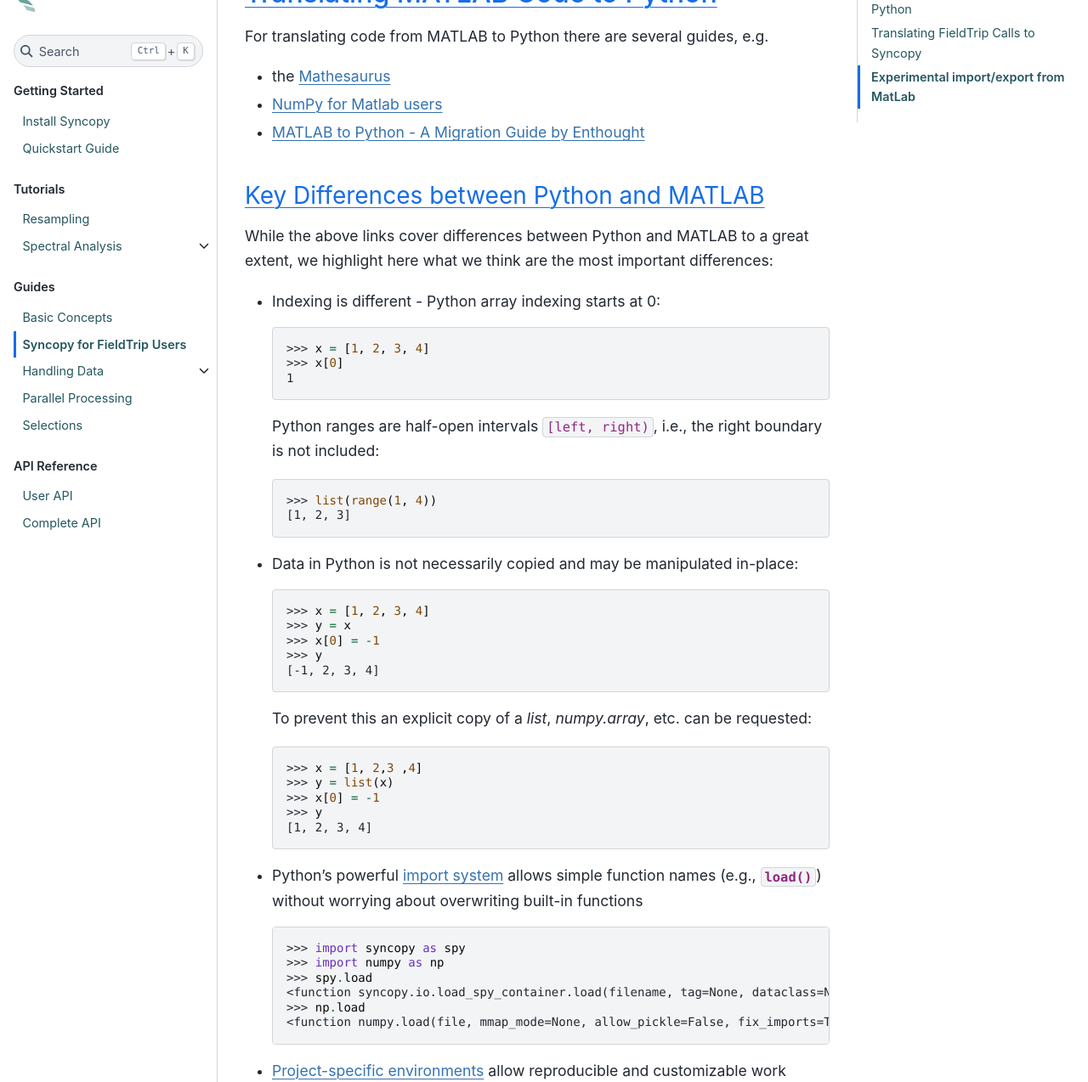
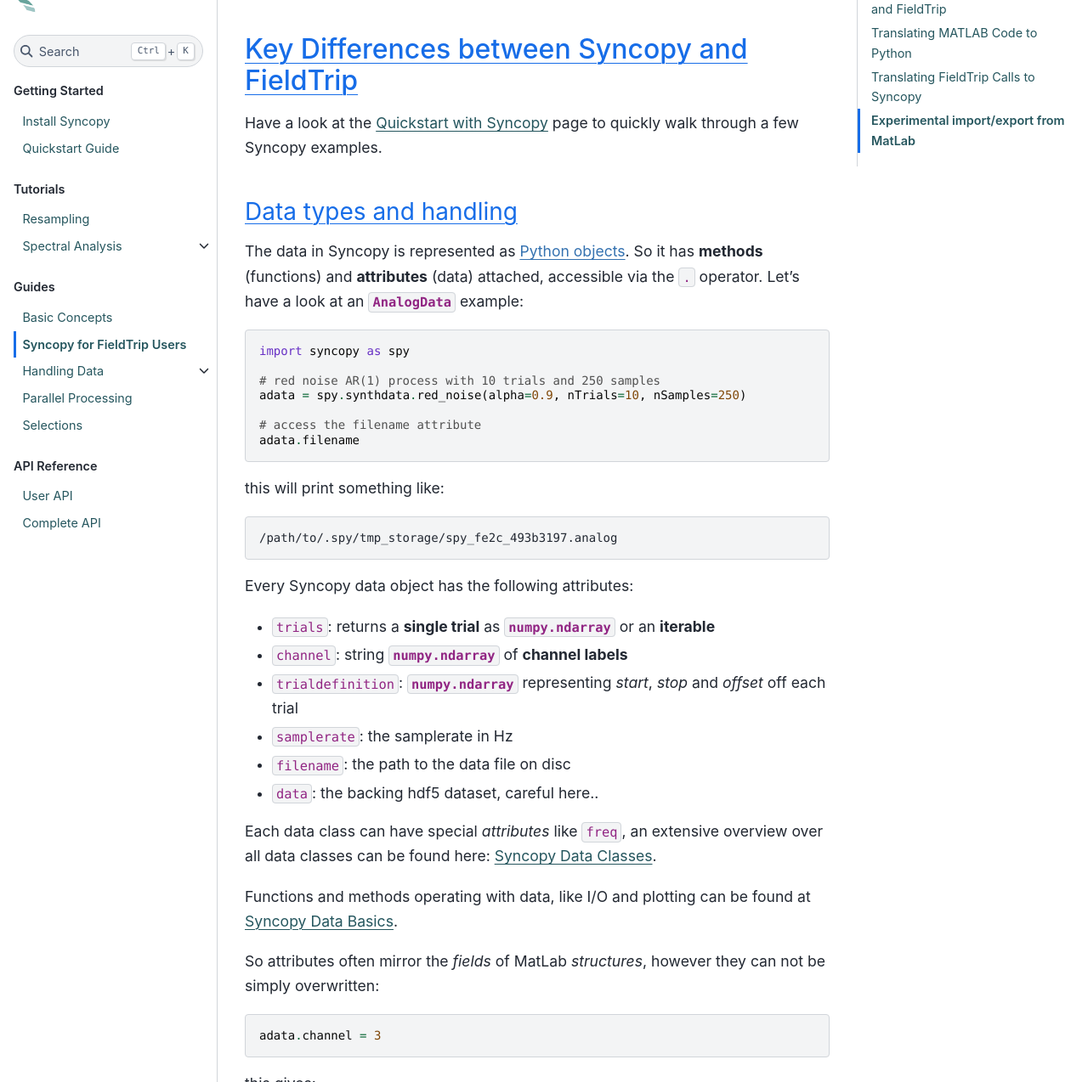
Before and after one commit to esi-neuroscience/syncopy, a Sphinx documentation site: the page built from doc/source/user/fieldtrip.rst, in a window 1280 px wide and 1400 px high, scrolled down 986 px, cut to the strip 126-1400 px from the top of the window. Shown: the whole strip at 85% size. Built offline with Sphinx 7.4.7 and the Sphinx Book theme 1.1.4, drawn with Linux system fonts in a browser that asks for light colours; the version number is read from the project's files by our own code; some of the changed text lies outside the part shown.

Commit message:
DOC: Improve FT doc
Changes to be committed:
	modified:   doc/source/quickstart/quickstart.rst
	modified:   doc/source/user/data_basics.rst
	modified:   doc/source/user/fieldtrip.rst

```diff
--- a/doc/source/quickstart/quickstart.rst
+++ b/doc/source/quickstart/quickstart.rst
@@ -35,7 +35,7 @@
 To recap: we have generated a synthetic dataset white noise on both channels, and channel1 additionally carries the damped harmonic signal.
 
 .. hint::
-   Further details about artificial data generation can be found at the :ref:`synth_data` section.
+   Further details about artificial data generation can be found at the :ref:`synthdata` section.
 
 
 Data Object Inspection
--- a/doc/source/user/data_basics.rst
+++ b/doc/source/user/data_basics.rst
@@ -1,3 +1,5 @@
+.. _data_basics:
+
 Syncopy Data Basics
 ===================
 
--- a/doc/source/user/fieldtrip.rst
+++ b/doc/source/user/fieldtrip.rst
@@ -26,6 +26,75 @@
 
 .. autosummary::
    syncopy.load_ft_raw
+
+
+Key Differences between Syncopy and FieldTrip
+---------------------------------------------
+
+Have a look at the :ref:`quick_start` page to quickly walk through a few Syncopy examples.
+
+Data types and handling
+^^^^^^^^^^^^^^^^^^^^^^^
+
+The data in Syncopy is represented as `Python objects <https://python.swaroopch.com/oop.html>`_. So it has **methods** (functions) and **attributes** (data) attached, accessible via the ``.`` operator. Let's have a look at an :class:`~syncopy.AnalogData` example::
+
+  import syncopy as spy
+
+  # red noise AR(1) process with 10 trials and 250 samples
+  adata = spy.synthdata.red_noise(alpha=0.9, nTrials=10, nSamples=250)
+
+  # access the filename attribute
+  adata.filename
+
+this will print something like:
+
+.. code-block:: bash
+
+   /path/to/.spy/tmp_storage/spy_fe2c_493b3197.analog
+
+Every Syncopy data object has the following attributes:
+
+- ``trials``: returns a **single trial** as :class:`numpy.ndarray` or an **iterable**
+- ``channel``: string :class:`numpy.ndarray` of **channel labels**
+- ``trialdefinition``: :class:`numpy.ndarray` representing `start`, `stop` and `offset` off each trial
+- ``samplerate``: the samplerate in Hz
+- ``filename``: the path to the data file on disc
+- ``data``: the backing hdf5 dataset, careful here..
+
+Each data class can have special `attributes` like ``freq``, an extensive overview over all data classes can be found here: :ref:`syncopy-data-classes`.
+
+Functions and methods operating with data, like I/O and plotting can be found at :ref:`data_basics`.
+
+So attributes often mirror the `fields` of MatLab `structures`, however they can not be simply overwritten::
+
+  adata.channel = 3
+
+this gives::
+
+   SPYTypeError: Wrong type of `channel`: expected array_like found int
+
+Syncopy has its own error handling, and tries to tell you what is wrong. So here, an **array_like** was epxected, but a single **int** was the input. **array_like** basically means a sequence type, so :class:`numpy.ndarray` or Python ``list``. Let's try again::
+
+  adata.channel = ['c1', 'c2', 'c3']
+
+Still no good::
+
+  SPYValueError: Invalid value of `channel`: 'shape = (3,)'; expected array of shape (2,)
+
+So in NumPy language that tells us, that Syncopy expected an array with two elements instead of three. Inspecting the ``channel`` attribute::
+
+  adata.channel
+
+.. code-block:: python
+
+   array(['channel1', 'channel2'], dtype='<U8')
+
+we see that we have only two channels in this case, so setting three channel labels indeed makes no sense. Finally with::
+
+  adata.channel = ['c1', 'c2']
+
+we can change the channel labels.
+
 
 
 Translating MATLAB Code to Python
@@ -92,6 +161,7 @@
       $ python -c "import numpy; print(numpy.version.version)"
       1.15.4
 
+
 Translating FieldTrip Calls to Syncopy
 --------------------------------------
 Using a FieldTrip function in MATLAB usually works via constructing a ``cfg``
```
